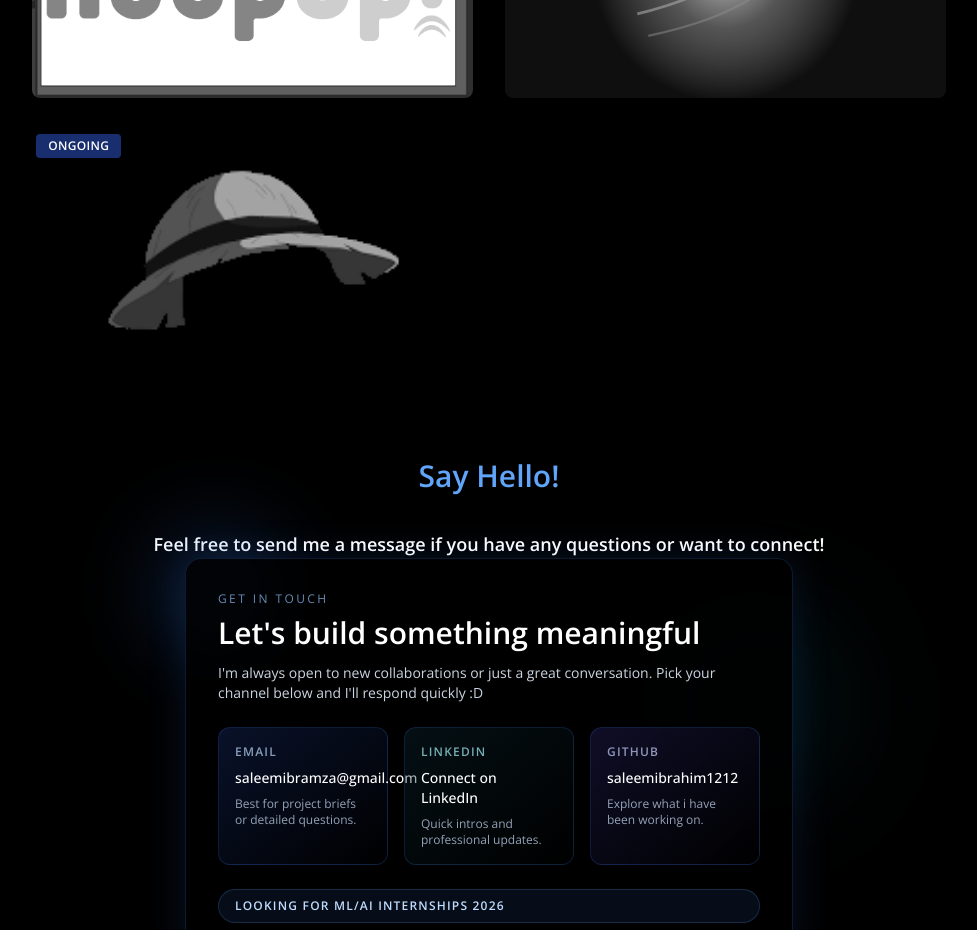
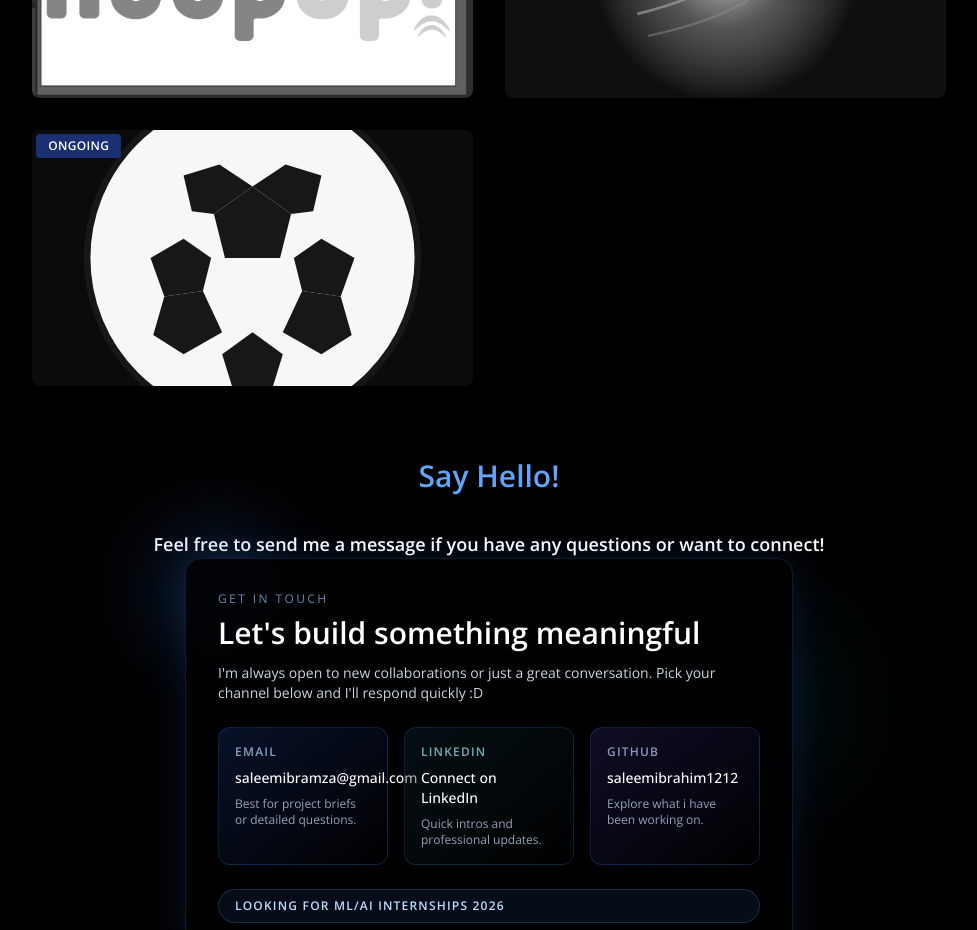
Before and after one commit to SaleemIbrahim1212/saleemportfolio, a Next.js app: page / in a window 1280 px wide. Shown: the part 3220-4150 px from the top of the page, without its empty margins (151-1128 px from the left). Built offline with nearby package versions, Linux system fonts and the light colour scheme.

Commit message:
asset change

```diff
--- a/src/app/components/Projects.jsx
+++ b/src/app/components/Projects.jsx
@@ -94,8 +94,8 @@ const Projects = () => {
               <div className="group">
                 <img
                   className="h-64 w-full rounded-lg object-cover cursor-pointer filter grayscale hover:grayscale-0"
-                  src="/assests/mainlogo.png"
-                  alt="Multimodal video captioning project"
+                  src="/assests/soccer_ball.svg"
+                  alt="Soccer video captioning project"
                 />
                 <div className="absolute left-3 top-3 rounded bg-blue-900/80 px-3 py-1 text-xs font-semibold uppercase tracking-wide text-white">
                   Ongoing
```
Also changed, not shown: public/assests/soccer_ball.svg (added).
